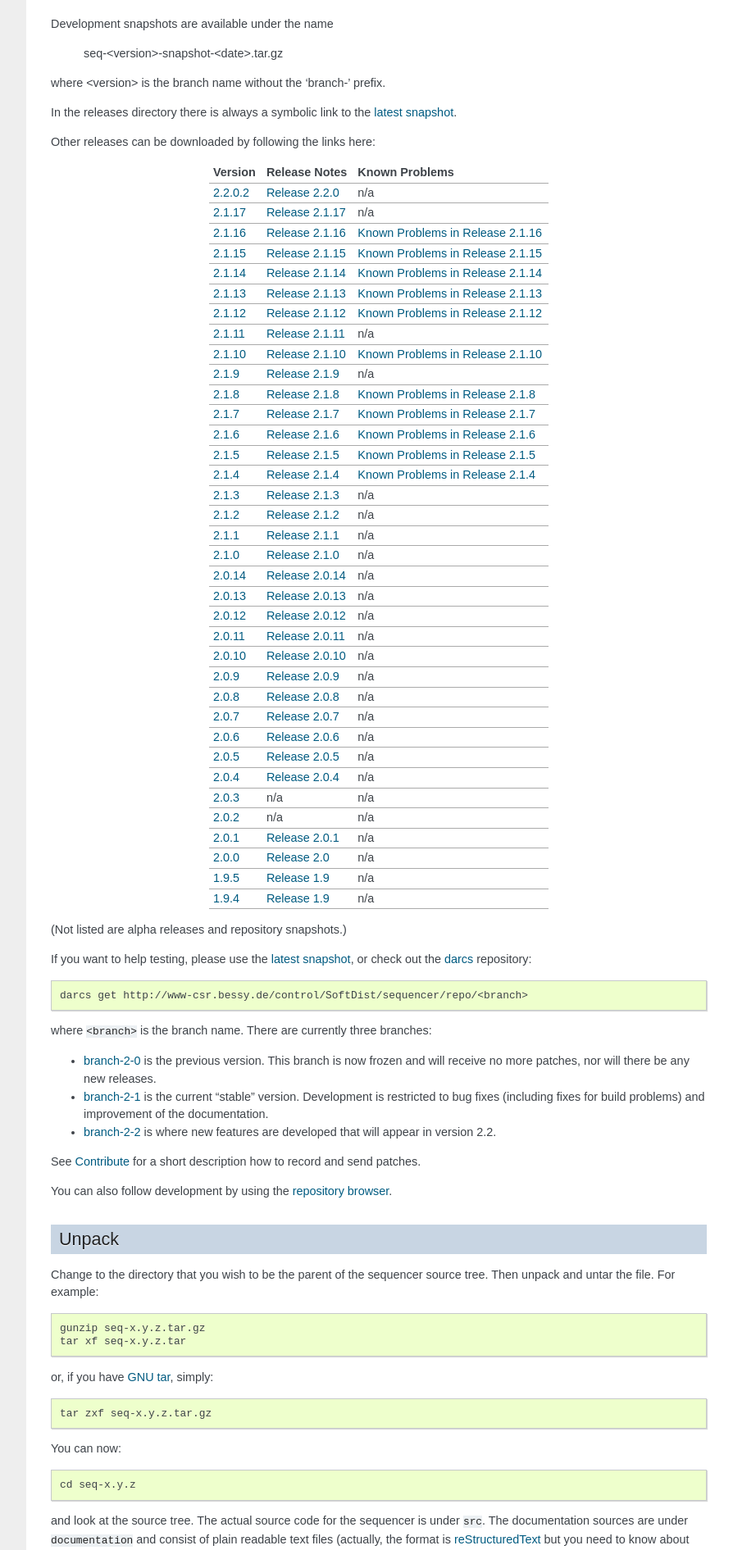
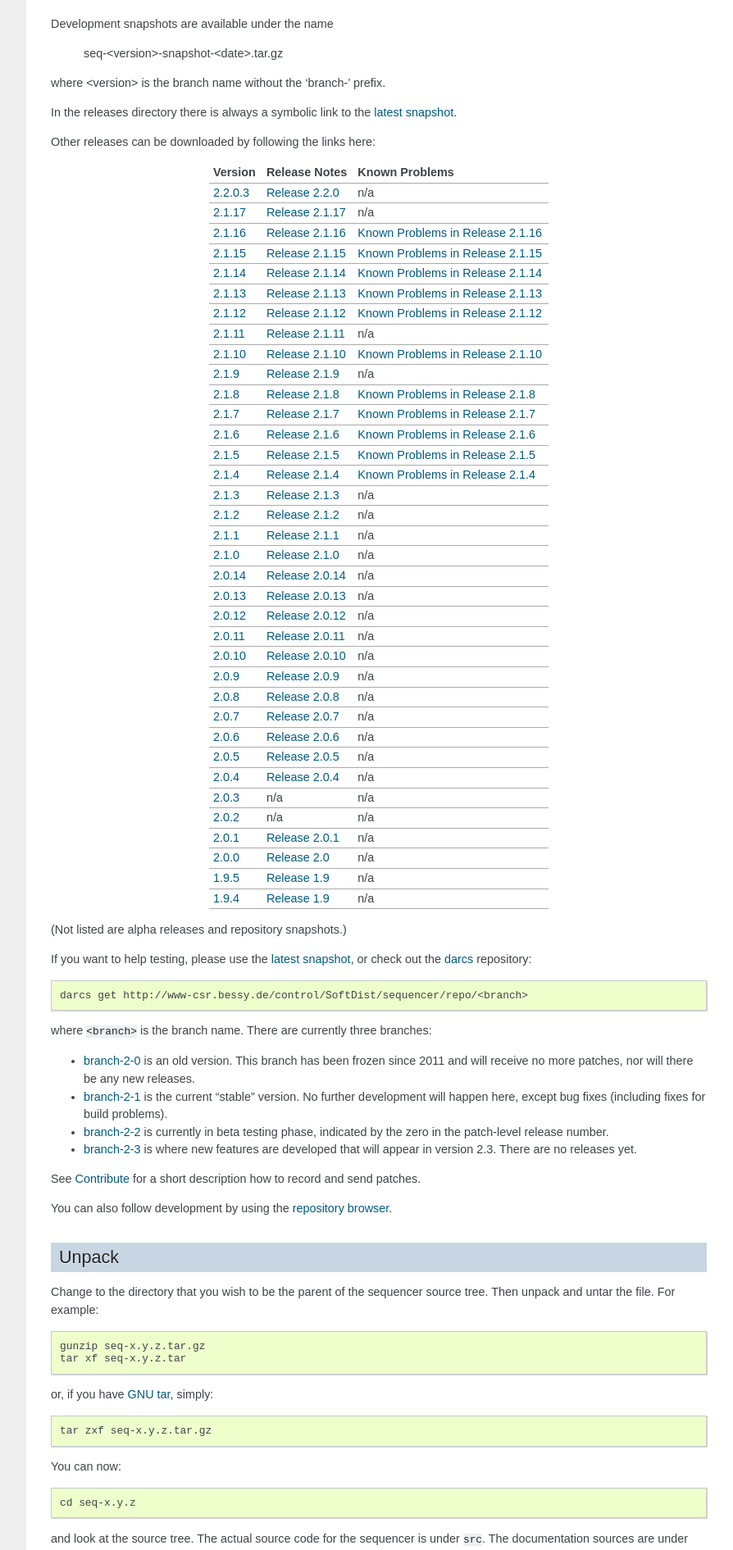
Before and after one commit to jeonghanlee/sequencer-2-2, a Sphinx documentation site: the page built from documentation/Installation.txt, in a window 1280 px wide. Shown: the part 508-2399 px from the top of the page at 82% size, without its empty margins (352-1246 px from the left). Built offline with Sphinx 7.4.7, drawn with Linux system fonts in a browser that asks for light colours; some of the changed text lies outside the part shown.

Commit message:
docs: adapted installation page to release 2.2.0.3

```diff
--- a/documentation/Installation.txt
+++ b/documentation/Installation.txt
@@ -47,7 +47,7 @@ Other releases can be downloaded by following the links here:
    ========== =========================== ============================
    Version    Release Notes               Known Problems
    ========== =========================== ============================
-   `2.2.0.2`_ :ref:`Release_Notes_2.2.0`  n/a
+   `2.2.0.3`_ :ref:`Release_Notes_2.2.0`  n/a
    `2.1.17`_  :ref:`Release_Notes_2.1.17` n/a
    `2.1.16`_  :ref:`Release_Notes_2.1.16` :ref:`Known_Problems_2.1.16`
    `2.1.15`_  :ref:`Release_Notes_2.1.15` :ref:`Known_Problems_2.1.15`
@@ -94,15 +94,17 @@ the `latest snapshot`_, or check out the `darcs`_ repository::
 
 where ``<branch>`` is the branch name. There are currently three branches:
 
-* `branch-2-0`_ is the previous version. This branch is now frozen and will
-  receive no more patches, nor will there be any new releases.
+* `branch-2-0`_ is an old version. This branch has been frozen since 2011
+  and will receive no more patches, nor will there be any new releases.
 
-* `branch-2-1`_ is the current "stable" version. Development is restricted
-  to bug fixes (including fixes for build problems) and improvement of the
-  documentation.
+* `branch-2-1`_ is the current "stable" version. No further development will
+  happen here, except bug fixes (including fixes for build problems).
 
-* `branch-2-2`_ is where new features are developed that will appear in
-  version 2.2.
+* `branch-2-2`_ is currently in beta testing phase, indicated by the zero
+  in the patch-level release number.
+
+* `branch-2-3`_ is where new features are developed that will appear in
+  version 2.3. There are no releases yet.
 
 See `Contribute`_ for a short description how to record and send
 patches.
@@ -110,8 +112,7 @@ patches.
 You can also follow development by using the `repository browser`_.
 
 .. _latest snapshot: http://www-csr.bessy.de/control/SoftDist/sequencer/releases/seq-2-2-snapshot-latest.tar.gz
-.. _2.2.0.2: http://www-csr.bessy.de/control/SoftDist/sequencer/releases/seq-2.2.0.2.tar.gz
-.. _2.2.0: http://www-csr.bessy.de/control/SoftDist/sequencer/releases/seq-2.2.0.tar.gz
+.. _2.2.0.3: http://www-csr.bessy.de/control/SoftDist/sequencer/releases/seq-2.2.0.3.tar.gz
 .. _2.1.17: http://www-csr.bessy.de/control/SoftDist/sequencer/releases/seq-2.1.17.tar.gz
 .. _2.1.16: http://www-csr.bessy.de/control/SoftDist/sequencer/releases/seq-2.1.16.tar.gz
 .. _2.1.15: http://www-csr.bessy.de/control/SoftDist/sequencer/releases/seq-2.1.15.tar.gz
@@ -151,6 +152,7 @@ You can also follow development by using the `repository browser`_.
 .. _branch-2-0: http://www-csr.bessy.de/cgi-bin/darcsweb.cgi?r=seq%20branch-2-0;a=summary
 .. _branch-2-1: http://www-csr.bessy.de/cgi-bin/darcsweb.cgi?r=seq%20branch-2-1;a=summary
 .. _branch-2-2: http://www-csr.bessy.de/cgi-bin/darcsweb.cgi?r=seq%20branch-2-2;a=summary
+.. _branch-2-3: http://www-csr.bessy.de/cgi-bin/darcsweb.cgi?r=seq%20branch-2-3;a=summary
 .. _old: http://www-csr.bessy.de/control/SoftDist/sequencer/repo/old/
 .. _stable: http://www-csr.bessy.de/control/SoftDist/sequencer/repo/stable/
 .. _experimental: http://www-csr.bessy.de/control/SoftDist/sequencer/repo/experimental/
```
